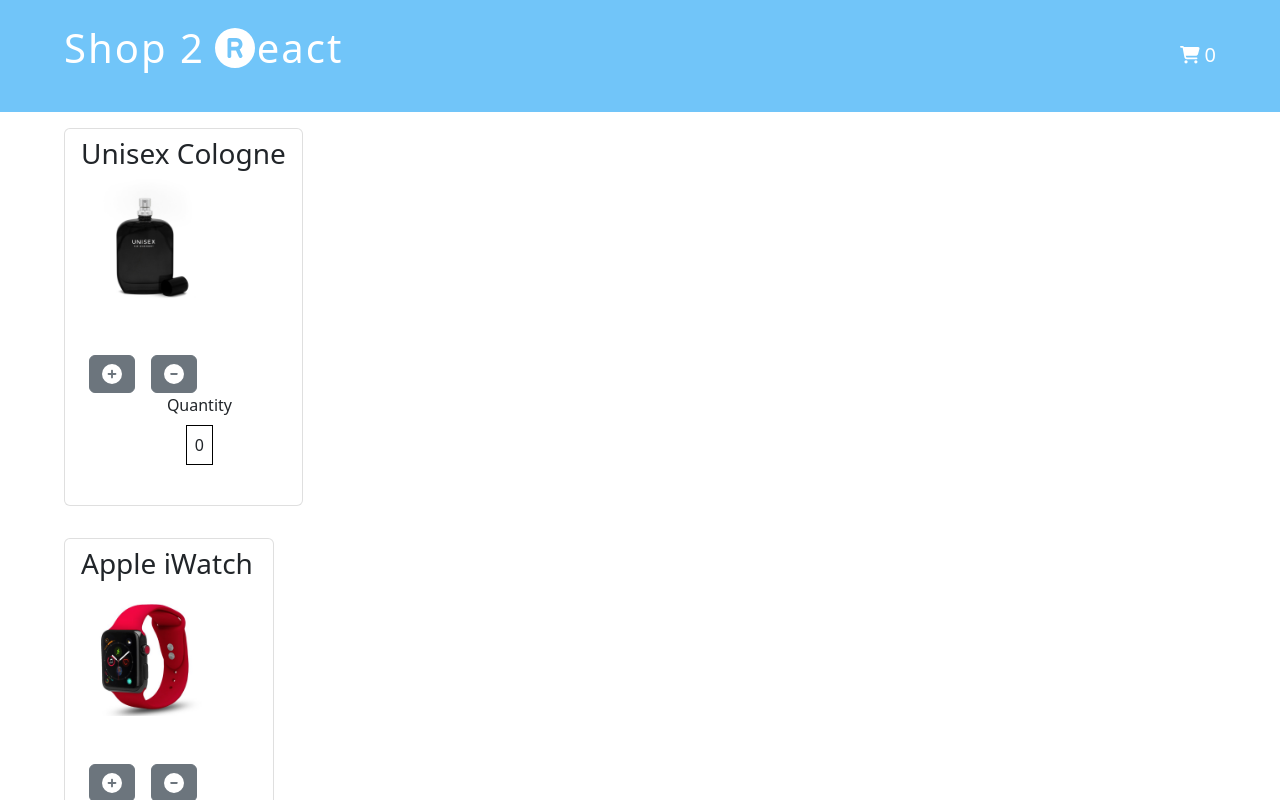
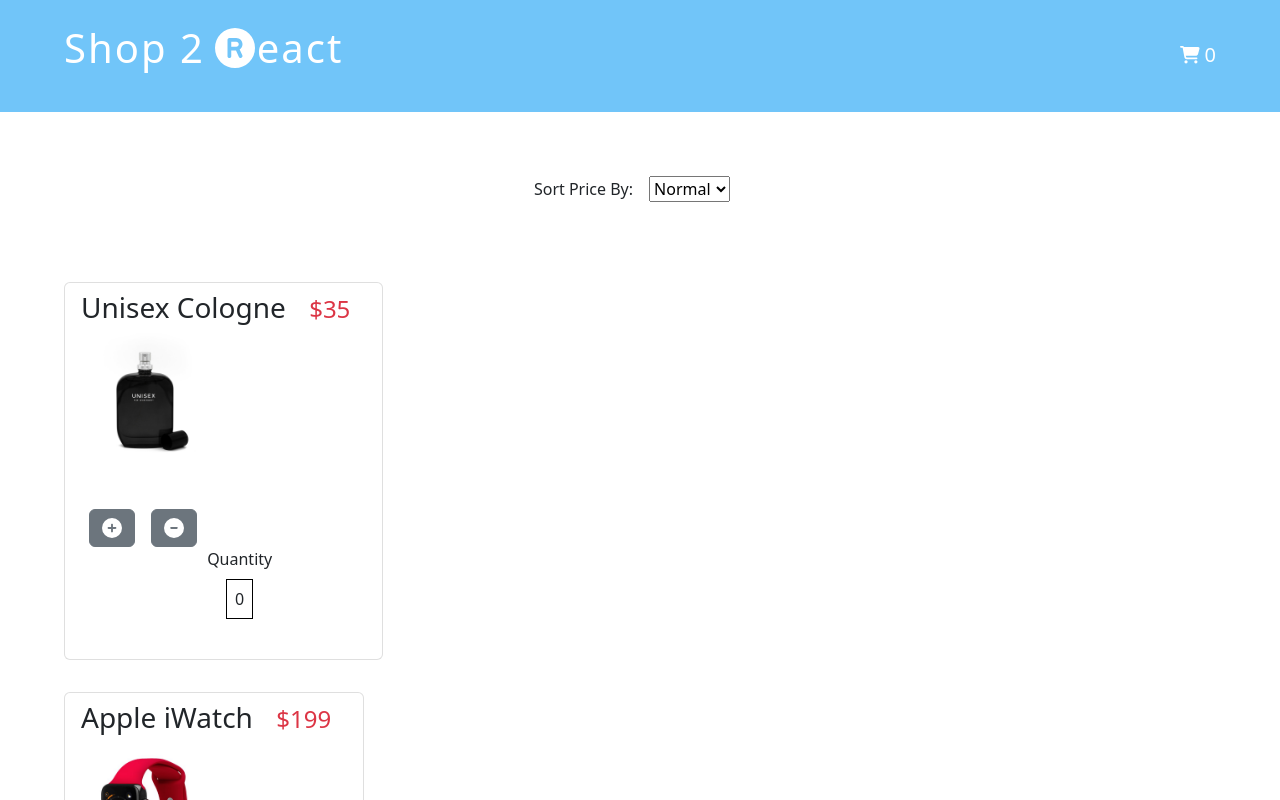
Before and after one commit to ShirleyLoss/M5-Lab-Assignment, a React (Create React App) app in the folder shopcart/: page / in a window 1280 px wide. Shown: the top 800 px of the page. Built offline with nearby package versions, Linux system fonts and the light colour scheme.

Commit message:
Add sort function.

```diff
--- a/shopcart/src/App.css
+++ b/shopcart/src/App.css
@@ -50,6 +50,18 @@
   text-align: center;
 }
 
+#loginForm input {
+  width: 15rem;
+}
+
+#loginForm {
+  width: 50%;
+}
+
+#loginForm .btn {
+  width: 8rem;
+}
+
 /* .App {
   text-align: center;
 }
--- a/shopcart/src/App.js
+++ b/shopcart/src/App.js
@@ -13,7 +13,9 @@
   constructor(props) {
     super(props);
     this.state = {
-      products: products
+      products: products,
+      sortType: "norm",
+      listNum: "",
     };
   }
 
@@ -31,6 +33,22 @@
     }
   };
 
+  handleSort = (listNum, sortType) => {
+    listNum.sort((a, b) => {
+      switch (sortType) {
+        case "norm":
+          return a.id - b.id;
+          break;
+        case "asc":
+          return a.price - b.price;
+          break;
+        case "desc":
+          return b.price - a.price;
+      }
+    });
+    this.setState({ sortType });
+  };
+
   render() {
     return(
       <div className="App">
@@ -41,6 +59,9 @@
           prods={this.state.products}
           handleIncrement={this.handleIncrement}
           handleDecrement={this.handleDecrement}
+          handleSort={this.handleSort}
+          listNum={this.state.listNum}
+          sortType={this.state.sortType}
         />
         {/* <DisplayProducts
           products={this.state.products}
--- a/shopcart/src/DisplayProducts.js
+++ b/shopcart/src/DisplayProducts.js
@@ -19,12 +19,23 @@
     }
     return(
         <div>
+            <div className="container text-center p-5">
+                <label>Sort Price By: </label>
+                <select className="m-3" onChange={(e) => props.handleSort(props.products, e.target.value)}>
+                    <option value="norm">Normal</option>
+                    <option value="asc">Lowest</option>
+                    <option value="desc">Highest</option>
+                </select>
+            </div>
             {props.products.map(product => {
                 return(
                     <ListGroup className="products">
                         <ListGroupItem key={product.id} className="product">
                             <div className="displayP">
-                                <h3>{product.desc}</h3>
+                                <h3>
+                                    {product.desc}{" "}
+                                    <span className="text-danger h4 p-3"> ${product.price}</span>
+                                </h3>
                                 <img
                                     onClick={() => handleShow(product)}
                                     src={product.image}
--- a/shopcart/src/Navbar.js
+++ b/shopcart/src/Navbar.js
@@ -36,6 +36,9 @@
                             products={props.prods}
                             onIncrement={props.handleIncrement}
                             onDecrement={props.handleDecrement}
+                            handleSort={props.handleSort}
+                            sortType={props.sortType}
+                            listNum={props.listNum}
                         />
                     }
                 />
--- a/shopcart/src/signin.js
+++ b/shopcart/src/signin.js
@@ -56,7 +56,7 @@
 
 function LoginForm() {
     return(
-        <form className="d-flex flex-column border mt-3 mb-5 p-3 bg-white">
+        <form id="loginForm" className="d-flex flex-column border mt-3 mb-5 p-3 bg-white">
             <label className="m-2">Name:</label>
             <input type="text" name="text" placeholder="Your name" />
             <label className="m-2">Email:</label>
```
